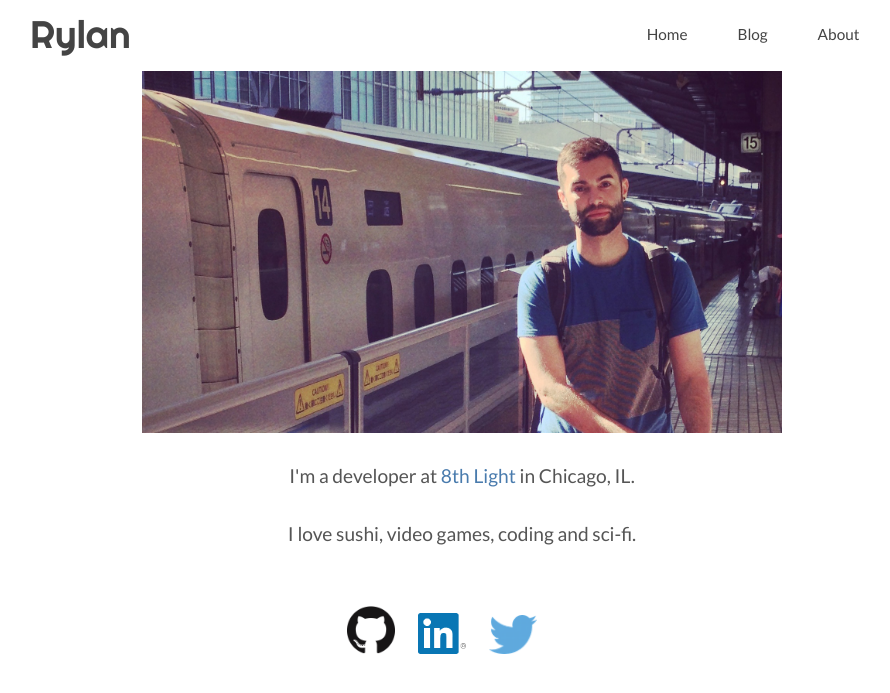
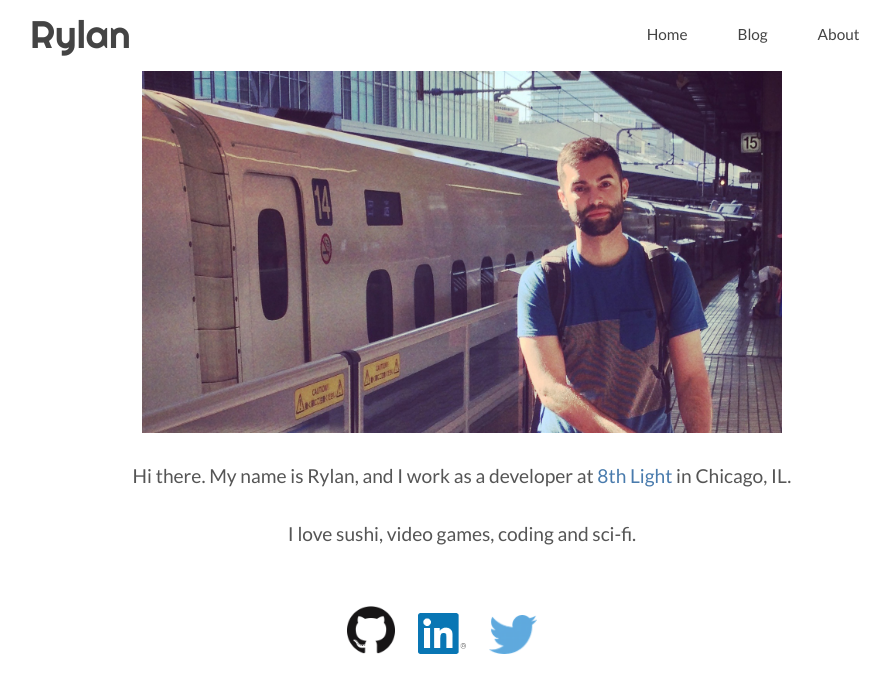
Before and after one commit to rylo/rylo.github.io, a Jekyll site: the page built from about/index.html, in a window 1280 px wide. Shown: the top 693 px of the page, without its empty margins (178-1068 px from the left). Built offline with Jekyll 4.4.1, drawn with Linux system fonts in a browser that asks for light colours; Markdown is read by kramdown in place of the engine named in the settings.

Commit message:
changes about content

```diff
--- a/about/index.html
+++ b/about/index.html
@@ -6,6 +6,6 @@ title: Rylan Dirksen - About Me
 <img src="/images/rylan.jpg" class="profile-photo">
 
 <div class="profile-page">
-  <p>I'm a developer at <a href="http://8thlight.com/" target="_blank">8th Light</a> in Chicago, IL.</p>
+  <p>Hi there. My name is Rylan, and I work as a developer at <a href="http://8thlight.com/" target="_blank">8th Light</a> in Chicago, IL.</p>
   <p>I love sushi, video games, coding and sci-fi.</p>
 </div>
```
